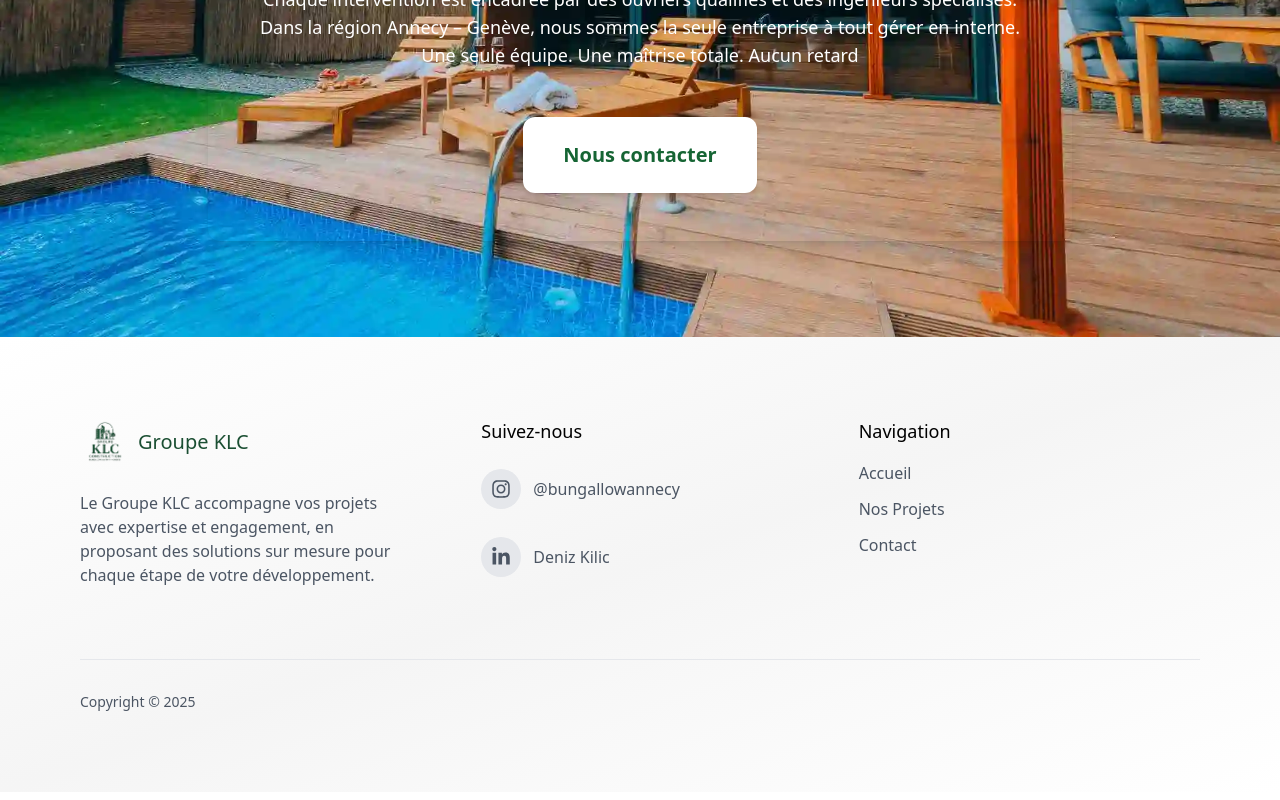
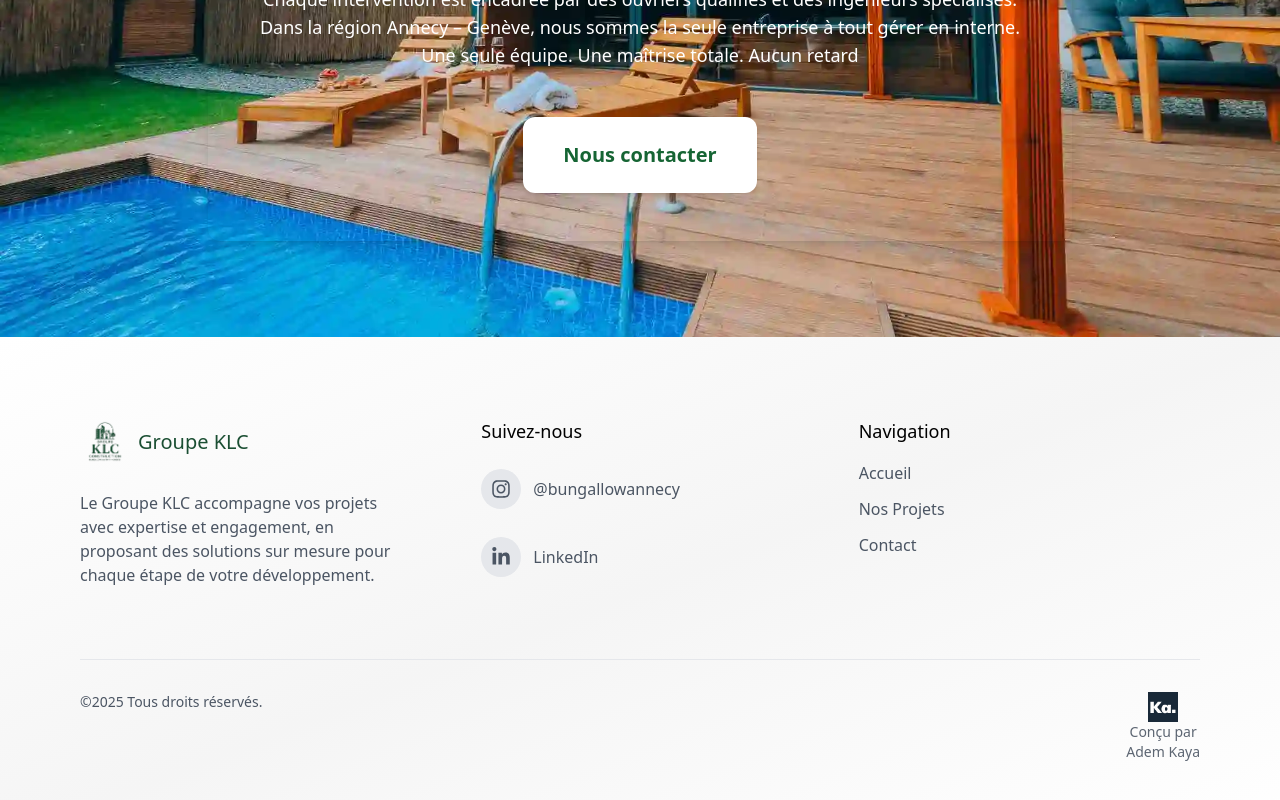
Before and after one commit to adeemky/klc, a React (Create React App) app: page / in a window 1280 px wide. Shown: the part 3627-4427 px from the top of the page. Built offline with nearby package versions, Linux system fonts and the light colour scheme.

Commit message:
adding brand

```diff
--- a/src/components/Footer.jsx
+++ b/src/components/Footer.jsx
@@ -2,6 +2,7 @@ import { FaInstagram, FaLinkedinIn } from "react-icons/fa";
 import { motion } from "framer-motion";
 import { fadeIn } from "../utils/motion";
 import logo from "../images/logo.png";
+import ka from "../images/ka.png";
 
 const Footer = () => {
   const footerLinks = {
@@ -67,7 +68,7 @@ const Footer = () => {
                   <div className="w-10 h-10 bg-gray-200 rounded-full flex items-center justify-center">
                     <FaLinkedinIn className="w-5 h-5" />
                   </div>
-                  <span>Deniz Kilic</span>
+                  <span>LinkedIn</span>
                 </a>
               </li>
             </ul>
@@ -89,9 +90,25 @@ const Footer = () => {
         </motion.div>
 
         {/* Copyright */}
-        <div className="border-t border-gray-200 mt-12 pt-8">
-          <div className="flex flex-col md:flex-row justify-between items-center gap-4">
-            <p className="text-gray-600 text-sm">Copyright © {new Date().getFullYear()}</p>
+        <div className="flex justify-between border-t border-gray-200 mt-12 pt-8">
+          <div className="">
+            <div className="flex flex-col md:flex-row justify-between items-center gap-4">
+              <p className="text-gray-600 text-sm">
+                ©{new Date().getFullYear()} Tous droits réservés.
+              </p>
+            </div>
+          </div>
+          <div>
+            <a
+              href="https://www.kayaadem.com"
+              target="_blank"
+              rel="noopener noreferrer"
+              className="flex flex-col text-gray-600 text-sm items-center opacity-90 hover:opacity-100"
+            >
+              <img width={30} src={ka} />
+              <span>Conçu par</span>
+              <span>Adem Kaya</span>
+            </a>
           </div>
         </div>
       </div>
```
Also changed, not shown: public/images/ka.png (added), src/images/ka.png (added).
